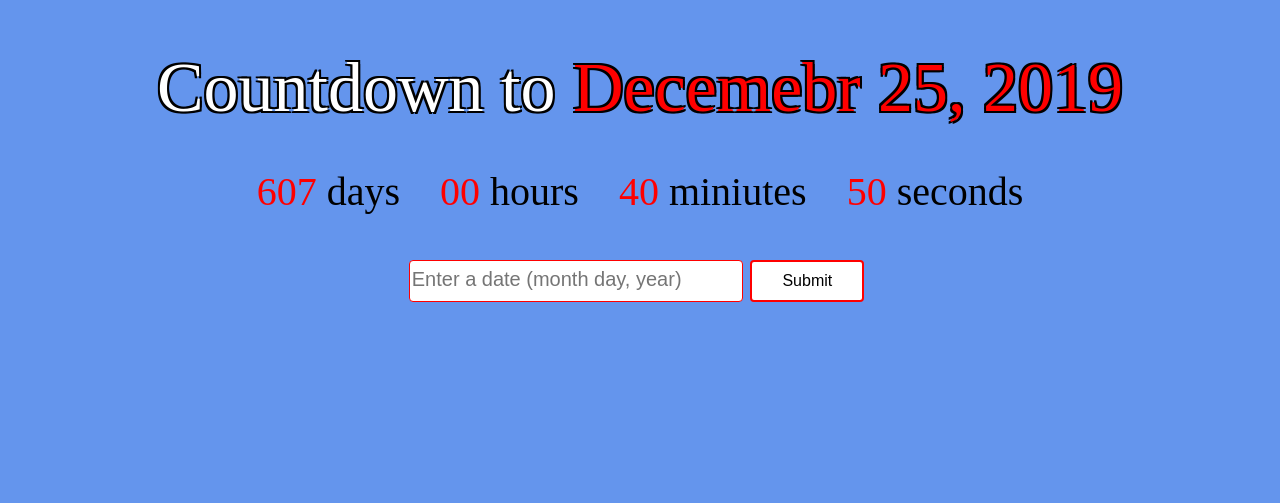
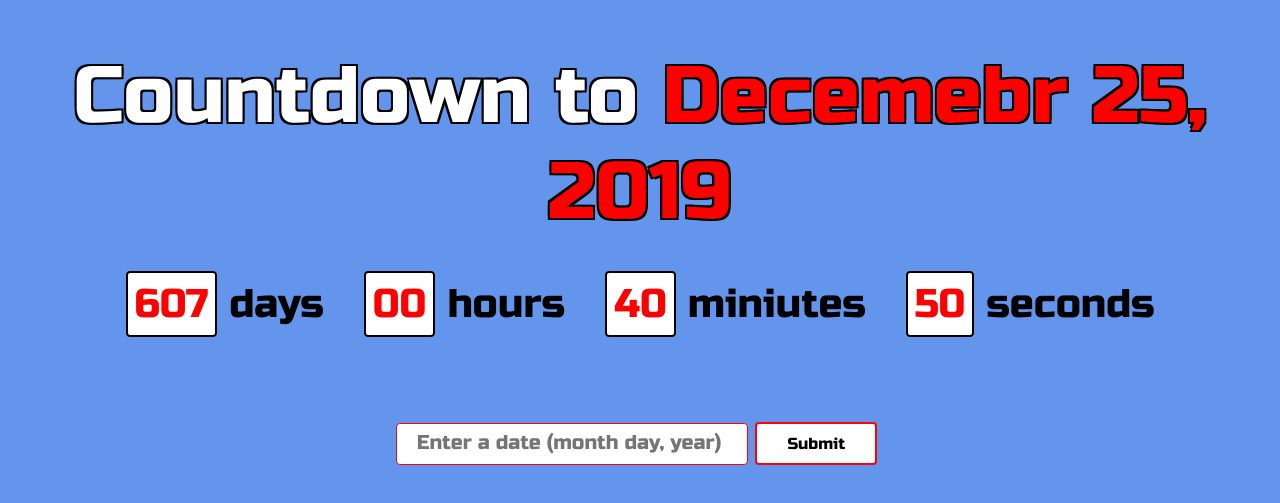
Before and after one commit to BuddhaTheChef/Date-countdown, a React (Create React App) app: page / in a window 1280 px wide. Shown: the part 185-688 px from the top of the page. Built offline with nearby package versions, Linux system fonts and the light colour scheme; the HTML template or start-up script is replaced by a standard one.

Commit message:
styled main component and imported font

```diff
--- a/public/index.html
+++ b/public/index.html
@@ -10,6 +10,7 @@
     -->
     <link rel="manifest" href="%PUBLIC_URL%/manifest.json">
     <link rel="shortcut icon" href="%PUBLIC_URL%/favicon.ico">
+    <link href="https://fonts.googleapis.com/css?family=Russo+One" rel="stylesheet">
     <!--
       Notice the use of %PUBLIC_URL% in the tags above.
       It will be replaced with the URL of the `public` folder during the build.
--- a/src/App.css
+++ b/src/App.css
@@ -9,15 +9,17 @@ html{
 }
 
 .App-title {
-  font-size: 70px;
+  font-size: 80px;
   margin-top: -20px;
   margin-bottom: 40px;
   color: white;
    text-shadow: -2px -2px 0 #000, 2px -2px 0 #000, -2px 2px 0 #000, 2px 2px 0 #000;
+   font-family: 'Russo One', sans-serif;
 }
 .Date-title {
   display: inline;
   color: red;
+  font-family: 'Russo One', sans-serif;
 
 }
 
@@ -25,15 +27,20 @@ html{
   display: inline;
   margin: 20px;
   font-size: 40px;
+  font-family: 'Russo One', sans-serif;
 }
 
 .input-div {
-  margin-top: 40px;
+  margin-top: 90px;
 }
 
 .num-days,.num-hours,.num-miniutes,.num-seconds{
   display: inline;
   color: red;
+  background-color: white;
+  border: 2px solid black;
+  padding: 7px;
+  border-radius: 4px;
 }
 
 .input-date{
@@ -42,8 +49,10 @@ html{
   height: 35px;
   font-size: 20px;
   padding-bottom: 4px;
+  padding-left: 20px;
   border: 1px solid red;
   border-radius: 4px;
+  font-family: 'Russo One', sans-serif;
 }
 
 .button {
@@ -60,6 +69,7 @@ html{
     transition-duration: 0.4s;
     cursor: pointer;
     border-radius: 4px;
+    font-family: 'Russo One', sans-serif;
 }
 
 .button1 {
```
